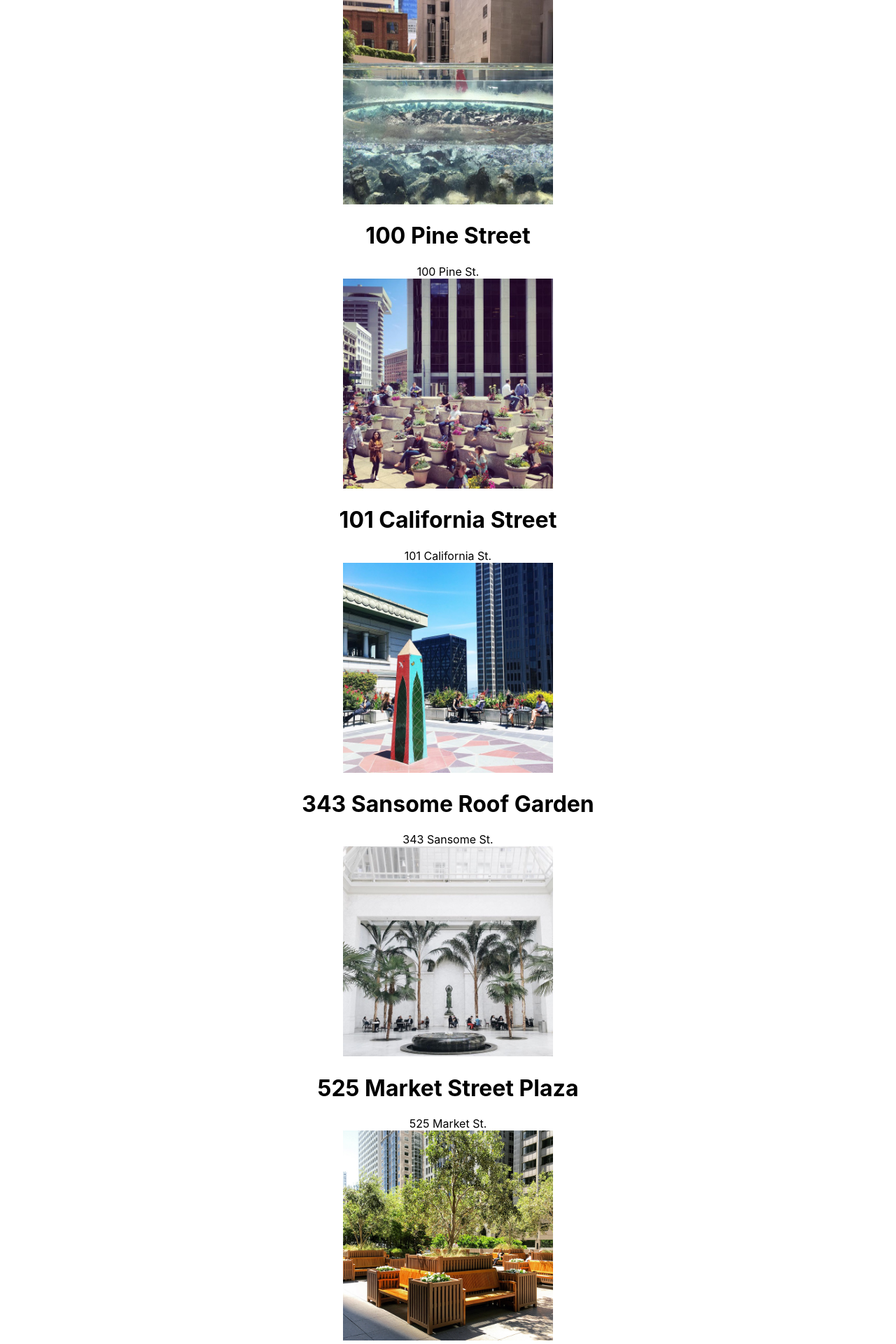
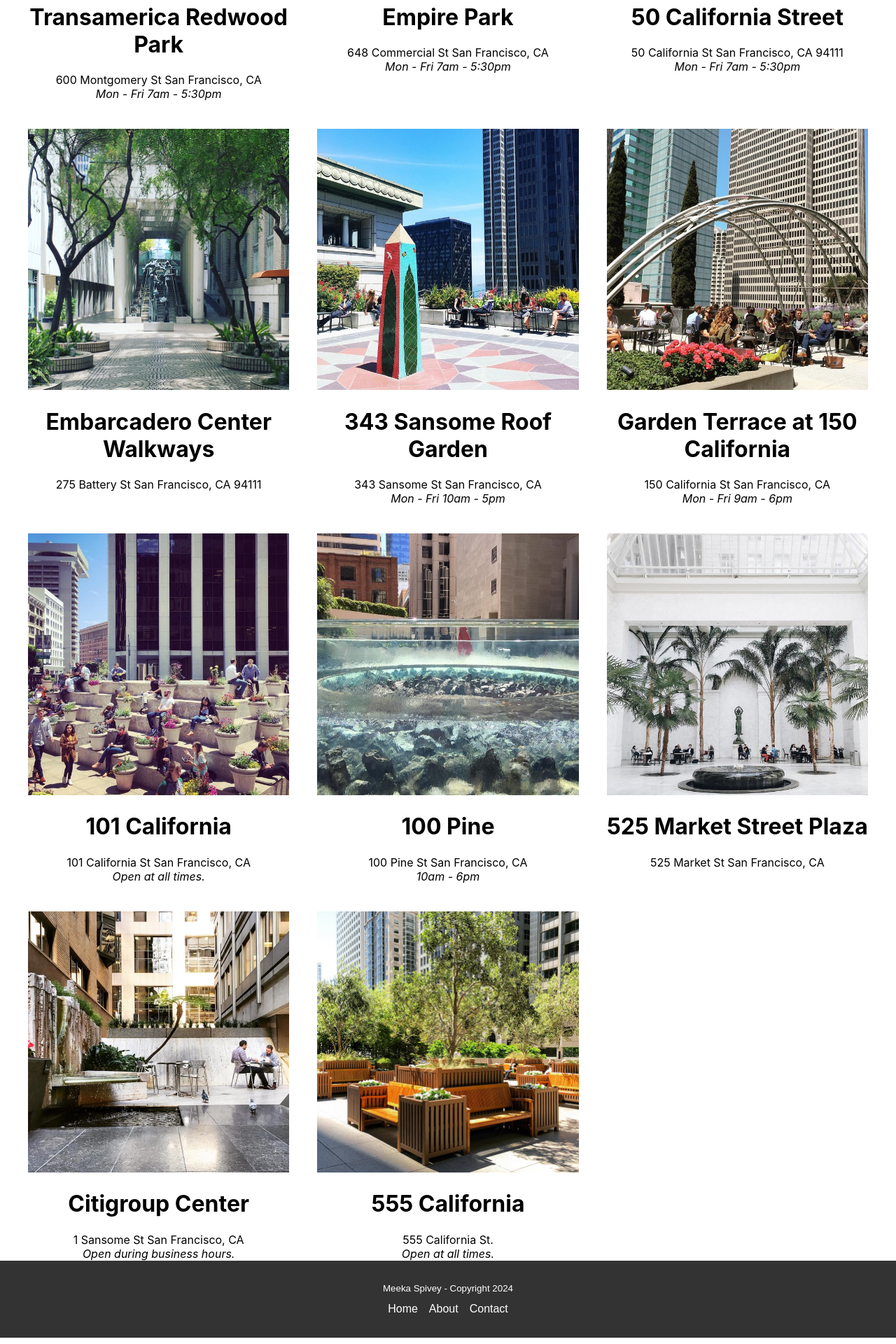
Before and after one commit to meekachm/React-Fundamentals-Tutorial, a React (Create React App) app: page / in a window 1280 px wide. Shown: the part 560-2480 px from the top of the page at 70% size. Built offline with nearby package versions, Linux system fonts and the light colour scheme.

Commit message:
dynamic content and footer

```diff
--- a/src/App.js
+++ b/src/App.js
@@ -1,15 +1,15 @@
 import React from 'react';
-import logo from './logo.svg';
 import './App.css';
 import Title from './Title';
 import POPOSList from './POPOSList';
+import Footer from './Footer';
 
 function App() {
   return (
     <div className="App">
       <Title />
       <POPOSList />
-      <img alt="Logo" src={logo}/>
+      <Footer />
     </div>
   );
 }
--- /dev/null
+++ b/src/Footer.css
@@ -0,0 +1,40 @@
+.Footer {
+  box-sizing: border-box;
+  width: 100%;
+  display: flex;
+  flex-direction: column;
+  align-items: center;
+  padding: 2em 0;
+  background-color: #333;
+  color: #fff;
+  font-family: Arial, sans-serif;
+}
+
+.Footer small {
+  margin-bottom: 1em;
+}
+
+.Footer ul {
+  list-style-type: none;
+  padding: 0;
+  margin: 0;
+}
+
+.Footer ul li {
+  display: inline-block;
+  margin-right: 1em;
+}
+
+.Footer ul li:last-child {
+  margin-right: 0;
+}
+
+.Footer ul li a {
+  color: #fff;
+  text-decoration: none;
+  transition: color 0.3s ease;
+}
+
+.Footer ul li a:hover {
+  color: #ff4500;
+}
--- /dev/null
+++ b/src/Footer.js
@@ -0,0 +1,19 @@
+import React from 'react';
+import './Footer.css';
+
+function Footer() {
+  const currentYear = new Date().getFullYear();
+
+  return (
+    <div className="Footer">
+      <small>Meeka Spivey - Copyright {currentYear}</small>
+      <ul>
+        <li><a href="/">Home</a></li>
+        <li><a href="/about">About</a></li>
+        <li><a href="/contact">Contact</a></li>
+      </ul>
+    </div>
+  );
+}
+
+export default Footer;
--- /dev/null
+++ b/src/POPOSList.css
@@ -0,0 +1,7 @@
+.POPOSList {
+  width: calc(100% - 80px);
+  margin: auto;
+  display: grid;
+  grid-template-columns: 1fr 1fr 1fr;
+  grid-gap: 40px;
+}
--- a/src/POPOSList.js
+++ b/src/POPOSList.js
@@ -1,66 +1,23 @@
 import React from 'react';
+import data from './sfpopos-data.json';
+import './POPOSList.css';
 import POPOSSpace from './POPOSSpace';
 
 function POPOSList() {
-  return (
-    <div>
+  // deconstruct
+  const spaces = data.map(({ title, address, images, hours }) => {
+    return (
       <POPOSSpace
-        name="50 California Street"
-        address="50 California St."
-        image="50-california-st.jpg"
+        key={title}
+        name={title}
+        address={address}
+        image={images[0]}
+        hours={hours}
       />
-      <POPOSSpace
-        name="100 Pine Street"
-        address="100 Pine St."
-        image="100-pine.jpg"
-      />
-      <POPOSSpace
-        name="101 California Street"
-        address="101 California St."
-        image="101-california.jpg"
-      />
-      <POPOSSpace
-        name="343 Sansome Roof Garden"
-        address="343 Sansome St."
-        image="343-sansome-roof-garden.jpg"
-      />
-      <POPOSSpace
-        name="525 Market Street Plaza"
-        address="525 Market St."
-        image="525-market-street-plaza.jpg"
-      />
-      <POPOSSpace
-        name="555 California Street"
-        address="555 California St."
-        image="555-california.jpg"
-      />
-      <POPOSSpace
-        name="Citigroup Center"
-        address="1 Sansome St."
-        image="citigroup-center.jpg"
-      />
-      <POPOSSpace
-        name="Embarcadero Center"
-        address="2 Embarcadero Ctr."
-        image="embarcadero-center.jpg"
-      />
-      <POPOSSpace
-        name="Empire Park"
-        address="642 Commercial St."
-        image="empire-park.jpg"
-      />
-      <POPOSSpace
-        name="Garden Terrace at 150 California Street"
-        address="150 California St."
-        image="garden-terrace-at-150-california.jpg"
-      />
-      <POPOSSpace
-        name="Transamerica Redwood Park"
-        address="600 Montgomery St."
-        image="transamerica-redwood-park.jpg"
-      />
-    </div>
-  );
+    );
+  });
+
+  return <div className="POPOSList">{spaces}</div>;
 }
 
 export default POPOSList;
--- /dev/null
+++ b/src/POPOSSpace.css
@@ -0,0 +1,13 @@
+.POPOSSpace {
+  width: 100%;
+  text-align: center;
+}
+
+.POPOSSpace > img {
+  width: 100%;
+  height: auto;
+}
+
+.POPOSSpace .hours {
+  font-style: italic;
+}
--- a/src/POPOSSpace.js
+++ b/src/POPOSSpace.js
@@ -1,9 +1,10 @@
 import React from 'react';
+import './POPOSSpace.css';
 
 function POPOSSpace(props) {
-  const { name, image, address } = props;
+  const { name, image, address, hours } = props;
   return (
-    <div>
+    <div className="POPOSSpace">
       <img
         src={`${process.env.PUBLIC_URL}/images/${image}`}
         width="300"
@@ -12,6 +13,7 @@ function POPOSSpace(props) {
       />
       <h1>{name}</h1>
       <div>{address}</div>
+      <div className="hours">{hours}</div>
     </div>
   );
 }
--- a/src/Title.css
+++ b/src/Title.css
@@ -2,8 +2,9 @@
   box-sizing: border-box;
   width: 100%;
   display: flex;
+  flex-direction: column;
   justify-content: center;
-  align-items: baseline;
+  align-items: center;
   padding: 1em;
   margin-bottom: 2em;
   background-color: rgb(192, 45, 26);
--- a/src/Title.js
+++ b/src/Title.js
@@ -6,7 +6,7 @@ function Title() {
     <div className="Title">
       <h1>SFPOPOS</h1>
       <div className="Title-Subtitle">
-        <h2>San Franciscos Privately Owned Public Spaces</h2>
+        <small>San Franciscos Privately Owned Public Spaces</small>
       </div>
     </div>
   )
--- /dev/null
+++ b/src/sfpopos-data.json
@@ -0,0 +1,195 @@
+[
+  {
+     "title":"Transamerica Redwood Park",
+     "desc":"Located in the shadow of the Transamerica Pyramid, Redwood Park is one of the Financial District's greenest and most serene spots. Here, towering redwoods surround a half acre of statues and a large central water feature. Plus, the park is often empty, which means there's almost always a bench available for the hogging. Potential visitors take note: The park is closed every evening",
+     "address":"600 Montgomery St San Francisco, CA",
+     "hours": "Mon - Fri 7am - 5:30pm",
+     "geo":{
+        "lat":37.7952005,
+        "lon":-122.4027927
+     },
+     "images":[
+        "transamerica-redwood-park.jpg"
+     ],
+     "website":"https://pyramidcenter.com/point-of-interest/redwood-park/",
+     "features":[
+        "outdoors",
+        "coffee"
+     ]
+  },
+  {
+     "title":"Empire Park",
+     "desc":"Empire Park is a charming little oasis tucked away on Commercial Street, where Chinatown meets the Financial District. This space was once an alleyway, and now features plenty of seating, a fountain, and ample amounts of greenery. The park is a must-visit for anyone needing respite from the busy streets of downtown. Be sure to check out the charming water feature by Pepo Pichler in the courtyard.",
+     "address":"648 Commercial St San Francisco, CA",
+     "hours": "Mon - Fri 7am - 5:30pm",
+     "geo":{
+        "lat":37.7942109,
+        "lon":-122.4037971
+     },
+     "images":[
+        "empire-park.jpg"
+     ],
+     "website":"https://www.artandarchitecture-sf.com/empire-park.html",
+     "features":[
+        "outdoors",
+        "art"
+     ]
+  },
+  {
+     "title":"50 California Street",
+     "desc":"Right across the street from 101 California's giant POPOS is the plaza at 50 California Street. This green space comes complete with a Starbucks and lots of areas to sit and watch the cable cars clang down California.",
+     "address":"50 California St San Francisco, CA 94111",
+     "hours": "Mon - Fri 7am - 5:30pm",
+     "geo":{
+        "lat":37.79408,
+        "lon":-122.3973817
+     },
+     "images":[
+        "50-california-st.jpg"
+     ],
+     "features":[
+        "outdoors",
+        "toilet"
+     ]
+  },
+  {
+     "title":"Embarcadero Center Walkways",
+     "desc":"Right across the street from 101 California's giant POPOS is the plaza at 50 California Street. This green space comes complete with a Starbucks and lots of areas to sit and watch the cable cars clang down California.",
+     "address":"275 Battery St San Francisco, CA 94111",
+     "hours": "",
+     "geo":{
+        "lat":37.7939413,
+        "lon":-122.4002143
+     },
+     "images":[
+        "embarcadero-center.jpg"
+     ],
+     "features":[
+        "outdoors",
+        "toilet",
+        "coffee"
+     ]
+  },
+  {
+     "title":"343 Sansome Roof Garden",
+     "desc":"The terrace at 343 Sansome Street is one of the FiDi's best-kept secrets, and it's also been called downtown's best outdoor lunch spot. It features tables, benches, planters filled with seasonal flowers, and views of a portion of the bay. Plenty of the space's Yelp reviews mention that it's never crowded. The space is open from 10 a.m. to 5 p.m. Monday through Friday.",
+     "address":"343 Sansome St San Francisco, CA",
+     "hours": "Mon - Fri 10am - 5pm",
+     "geo":{
+        "lat":37.7936454,
+        "lon":-122.4014547
+     },
+     "images":[
+        "343-sansome-roof-garden.jpg"
+     ],
+     "opens":"10am",
+     "closes":"5pm",
+     "features":[
+        "outdoors"
+     ]
+  },
+  {
+     "title":"Garden Terrace at 150 California",
+     "desc":"The Garden Terrace at 150 California has great views of the FiDi's gleaming office towers, and plenty of space to sit and take in some fresh air. A huge metal art installation adds some pizzazz to the terrace, and it's rarely ever crowded.",
+     "address":"150 California St San Francisco, CA",
+     "hours": "Mon - Fri 9am - 6pm",
+     "geo":{
+        "lat":37.7936648,
+        "lon":-122.3964805
+     },
+     "images":[
+        "garden-terrace-at-150-california.jpg"
+     ],
+     "features":[
+        "outdoors",
+        "art",
+        "coffee"
+     ]
+  },
+  {
+     "title":"101 California",
+     "desc":"101 California has the most expansive public plaza on California Street. The space features orderly rows of planters placed on terraced podiums, as well as a central fountain and seating.",
+     "address":"101 California St San Francisco, CA",
+     "hours": "Open at all times.",
+     "geo":{
+        "lat":37.7930342,
+        "lon":-122.398342
+     },
+     "images":[
+        "101-california.jpg"
+     ],
+     "features":[
+        "outdoors",
+        "art",
+        "coffee"
+     ]
+  },
+  {
+     "title":"100 Pine",
+     "desc":"Tucked away amid a stand of soaring buildings, the urban garden at 100 Pine is accessible via the building lobby or through a not-so-obvious passageway on Front Street. It doesn’t get much in the way of sun, but last we checked in, there’s a cafe open till 3 p.m. as well as seating and planters.",
+     "address":"100 Pine St San Francisco, CA",
+     "hours": "10am - 6pm",
+     "geo":{
+        "lat":37.79247,
+        "lon":-122.398758
+     },
+     "images":[
+        "100-pine.jpg"
+     ],
+     "features":[
+        "outdoors"
+     ]
+  },
+  {
+     "title":"525 Market Street Plaza",
+     "desc":"The plaza at 525 Market is one of the most pleasant plazas in the Financial District, thanks in part to the new fountain near the sidewalk: a two-tiered circular water element made of clear acrylic. The plaza, which gets a lot of sunlight during the daytime, is surrounded by eateries, which makes it one of the most popular lunch spots in the FiDi.",
+     "address":"525 Market St San Francisco, CA",
+     "hours": "",
+     "geo":{
+        "lat":37.7905074,
+        "lon":-122.3991585
+     },
+     "images":[
+        "525-market-street-plaza.jpg"
+     ],
+     "features":[
+        "outdoors",
+        "coffee"
+     ]
+  },
+  {
+     "title":"Citigroup Center",
+     "desc":"The former Paris-London Bank building was built in 1912, and hollowed out to make way for public space at the base of the Citigroup Center. The elegant enclosed atrium features Moolicious (a crepe stand), a fountain, seating, and more than a dozen queen palms. It’s also smack dab in front of Bird’s new headquarters.",
+     "address":"1 Sansome St San Francisco, CA",
+     "hours": "Open during business hours.",
+     "geo":{
+        "lat":37.7904996,
+        "lon":-122.4007974
+     },
+     "images":[
+        "citigroup-center.jpg"
+     ],
+     "features":[
+        "outdoors",
+        "power",
+        "toilet",
+        "coffee"
+     ]
+  },
+  {
+    "title":"555 California",
+    "desc":"The former Paris-London Bank building was built in 1912, and hollowed out to make way for public space at the base of the Citigroup Center. The elegant enclosed atrium features Moolicious (a crepe stand), a fountain, seating, and more than a dozen queen palms. It’s also smack dab in front of Bird’s new headquarters.",
+    "address":"555 California St.",
+    "hours": "Open at all times.",
+    "geo":{
+       "lat":37.792250,
+       "lon":-122.403790
+    },
+    "images":[
+       "555-california.jpg"
+    ],
+    "features":[
+       "outdoors"
+    ]
+ }
+]
```
